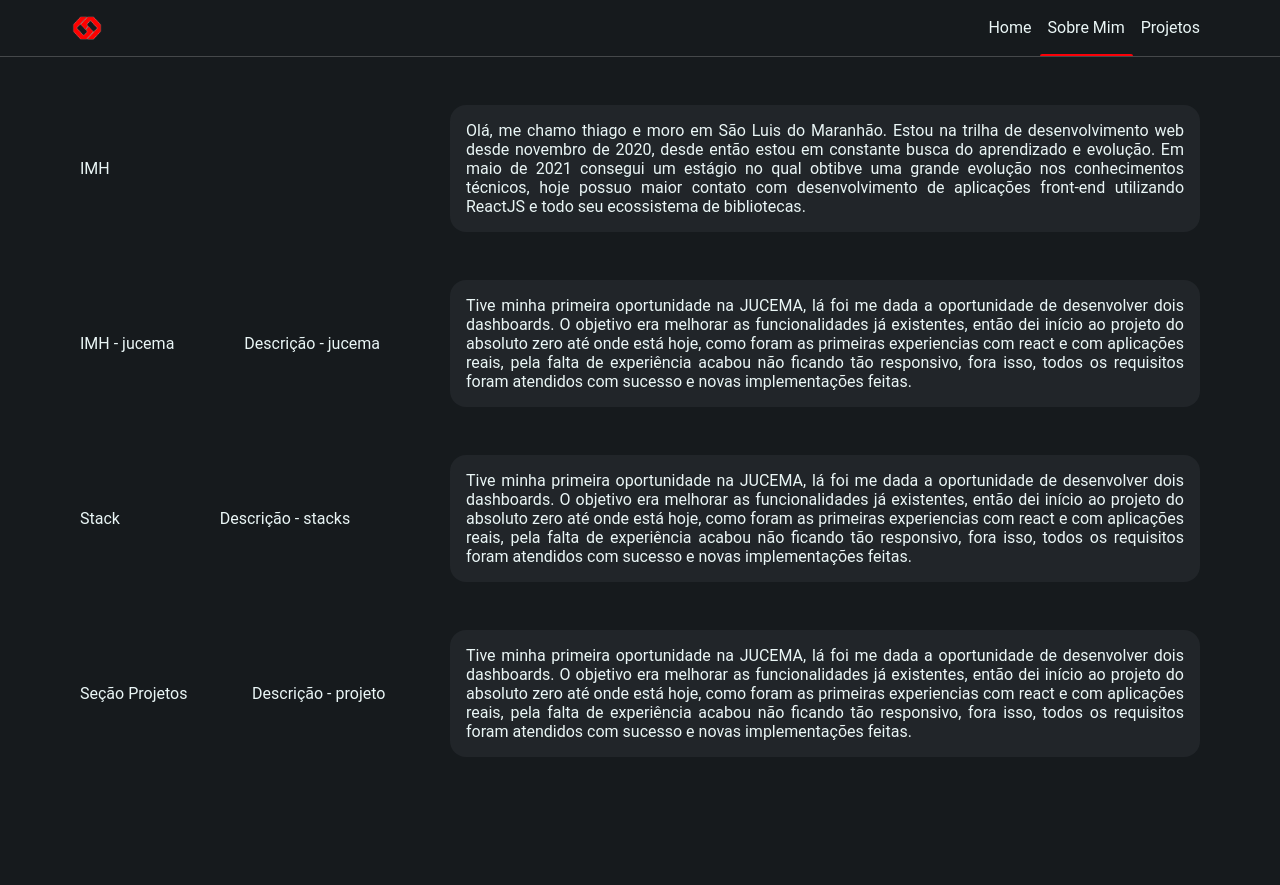
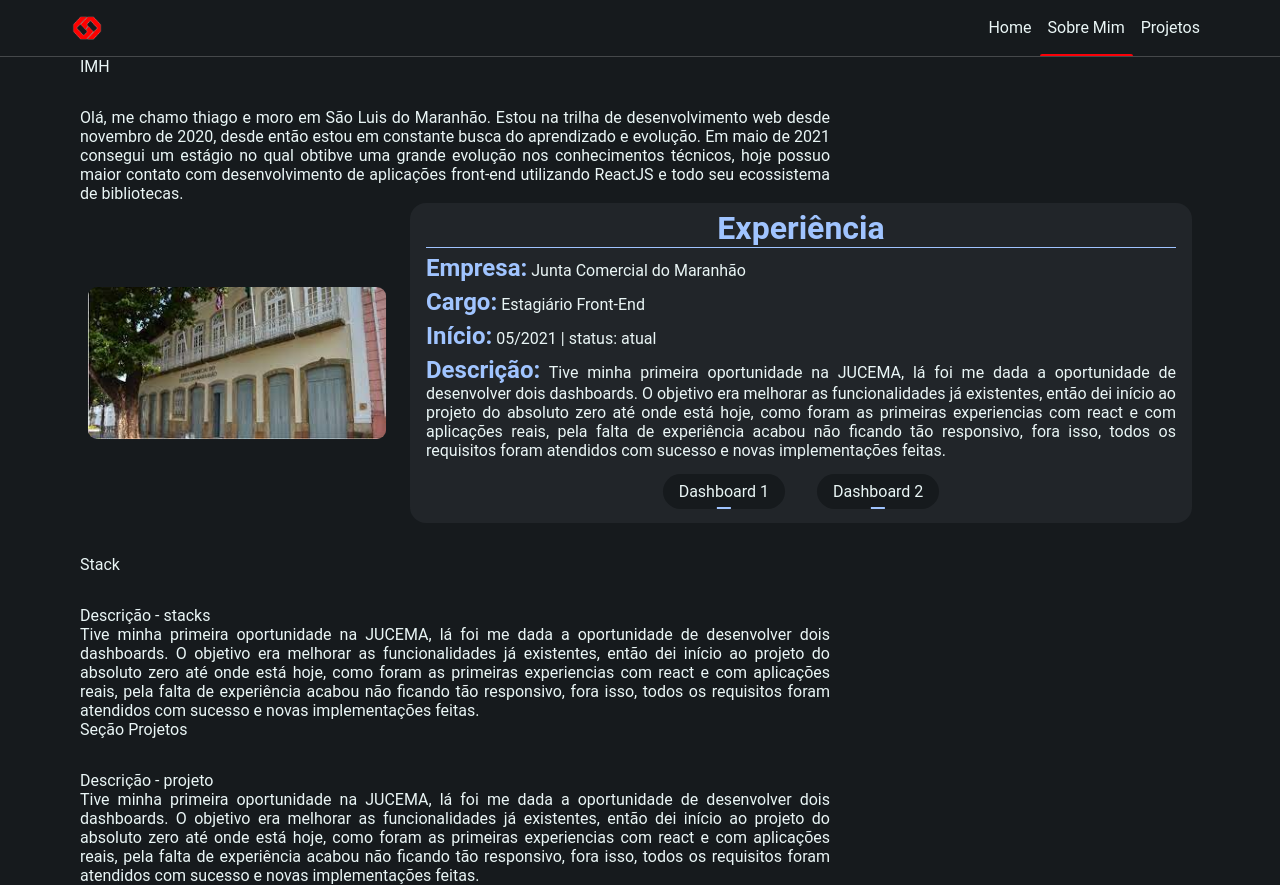
Before and after one commit to thg-nunes/portfolio, a Next.js app: page /about/me in a window 1280 px wide. Before the commit the page ends 800 px from the top, so only its background shows below. Built offline with nearby package versions, Linux system fonts and the light colour scheme; a web font is replaced by a local one.

Commit message:
feature: animacao inicial do botao

```diff
--- a/src/pages/about/me.tsx
+++ b/src/pages/about/me.tsx
@@ -1,3 +1,4 @@
+import Image from "next/image";
 import { Container } from "./styled";
 
 export default function AboutMe() {
@@ -12,11 +13,20 @@ export default function AboutMe() {
 
       <div className="description">
         <section>
-          IMH - jucema
+          <img src="/jucema.jpg"/>
+          <div>
+            <h1>Experiência</h1>
+            <p><span>Empresa:</span> Junta Comercial do Maranhão</p>
+            <p><span>Cargo:</span> Estagiário Front-End</p>
+            <p><span>Início:</span> 05/2021 | status: atual</p>
+            <p><span>Descrição:</span> Tive minha primeira oportunidade na JUCEMA, lá foi me dada a oportunidade de desenvolver dois dashboards. O objetivo era melhorar as funcionalidades já existentes, então dei início ao projeto do absoluto zero até onde está hoje, como foram as primeiras experiencias com react e com aplicações reais, pela falta de experiência acabou não ficando tão responsivo, fora isso, todos os requisitos foram atendidos com sucesso e novas implementações feitas.</p>
+
+            <span className="links-dashboards">
+              <a href="#">Dashboard 1</a>
+              <a href="#">Dashboard 2</a>
+            </span>
+          </div>
         </section>
-            Descrição - jucema
-          <p>Tive minha primeira oportunidade na JUCEMA, lá foi me dada a oportunidade de desenvolver dois dashboards. O objetivo era melhorar as funcionalidades já existentes, então dei início ao projeto do absoluto zero até onde está hoje, como foram as primeiras experiencias com react e com aplicações reais, pela falta de experiência acabou não ficando tão responsivo, fora isso, todos os requisitos foram atendidos com sucesso e novas implementações feitas.   </p>
-
       </div>
 
       <div className="description">
@@ -34,26 +44,6 @@ export default function AboutMe() {
             Descrição - projeto
         <p>Tive minha primeira   oportunidade na JUCEMA, lá foi me dada a oportunidade de desenvolver dois dashboards. O objetivo era melhorar as funcionalidades já existentes, então dei início ao projeto do absoluto zero até onde está hoje, como foram as primeiras experiencias com react e com aplicações reais, pela falta de experiência acabou não ficando tão responsivo, fora isso, todos os requisitos foram atendidos com sucesso e novas implementações feitas.</p>
       </div>
-
-      {/* <div>
-        <h2>Experiência</h2>
-        <section>
-          <div>
-            <p>Empresa:</p>
-            <p>Junta Comercial do Maranhão</p>
-          </div>
-          <div>
-            <p>Cargo:</p>
-            <p>Estagiário</p>
-          </div>
-          <div>
-            <p>Descrição:</p>
-            <p>Tive minha primeira oportunidade na JUCEMA, lá foi me dada a oportunidade de desenvolver dois dashboards. O objetivo era melhorar as funcionalidades já existentes, então dei início ao projeto do absoluto zero até onde está hoje, como foram as primeiras experiencias com react e com aplicações reais, pela falta de experiência acabou não ficando tão responsivo, fora isso, todos os requisitos foram atendidos com sucesso e novas implementações feitas.</p>
-            <a href="http://estatisticas.jucema.ma.gov.br/estatisticas/empresas-abertas">Link</a>
-          </div>
-        </section>
-
-      </div> */}
     </Container>
   )
 }
--- a/src/pages/about/styled.ts
+++ b/src/pages/about/styled.ts
@@ -5,21 +5,93 @@ export const Container = styled.div`
   margin: 0 auto;
   position: relative;
 
-  div p {
-    padding: 1rem;
-    border-radius: 1rem;
-    background: #212529;
-  }
+  .description {
+    display: flex;
+    flex-direction: column;
+    justify-content: space-between;
+    align-items: flex-start;
 
-  .description {
-    margin-top: 3rem;
-    margin-bottom: 2rem;
-    display: flex;
-    justify-content: space-between;
-    align-items: center;
+    section {
+      display: flex;
+      justify-content: space-between;
+      align-items: center;
+      margin-bottom: 2rem;
+
+      div {
+        height: 20rem;
+        display: flex;
+        flex-direction: column;
+        justify-content: space-evenly;
+        padding: 1rem;
+        border-radius: 1rem;
+        background: #212529;
+        margin-left: 1rem;
+        text-align: center;
+        padding-top: 0;
+
+        h1 {
+          font-size: 2rem;
+          border-bottom: 1px solid;
+        }
+
+        h1, span {
+          color: ${({theme}) => theme.font.colors.blue300};
+        }
+
+        .links-dashboards{
+          margin-top: 1rem;
+          a {
+            position: relative;
+            width: 100%;
+            height: 2rem;
+            border-radius: 2rem;
+            background: ${({theme}) => theme.colors.background.gray700};
+            margin: 0 1rem;
+            padding: .5rem 1rem;
+            color: ${({theme}) => theme.font.colors.white200};
+
+            ::after {
+              content: '';
+              position: absolute;
+              width: 10%;
+              left: 50%;
+              transform: translateX(-50%);
+              bottom: 0;
+              border: 1px solid #A0C4FF;
+              transition: 250ms;
+            }
+
+            :hover::after {
+              width: calc(100% - 20%);
+            }
+          }
+        }
+      }
+
+      p {
+        font-weight: 400;
+      }
+
+      p span {
+        font-size: 1.5rem;
+        font-weight: 700;
+      }
+    }
+
     p {
       max-width: 750px;
       text-align: justify;
     }
+
+    img {
+      border-radius: 10px;
+      transition: .250s;
+      transform: scale(.95);
+
+      :hover {
+        transform: scale(1);
+        cursor: pointer;
+      }
+    }
   }
 `
--- a/styles/global/theme.ts
+++ b/styles/global/theme.ts
@@ -2,7 +2,8 @@ export const theme = {
   font: {
     fontFamily: "'Roboto', sans-serif",
     colors: {
-      white200: '#EAF6F6'
+      white200: '#EAF6F6',
+      blue300: '#A0C4FF'
     }
   },
   colors: {
@@ -10,6 +11,7 @@ export const theme = {
       gray700: '#161a1d',
 
       red200: '#FA0108',
+
     }
   }
 }
```
Also changed, not shown: public/jucema.jpg (added).
